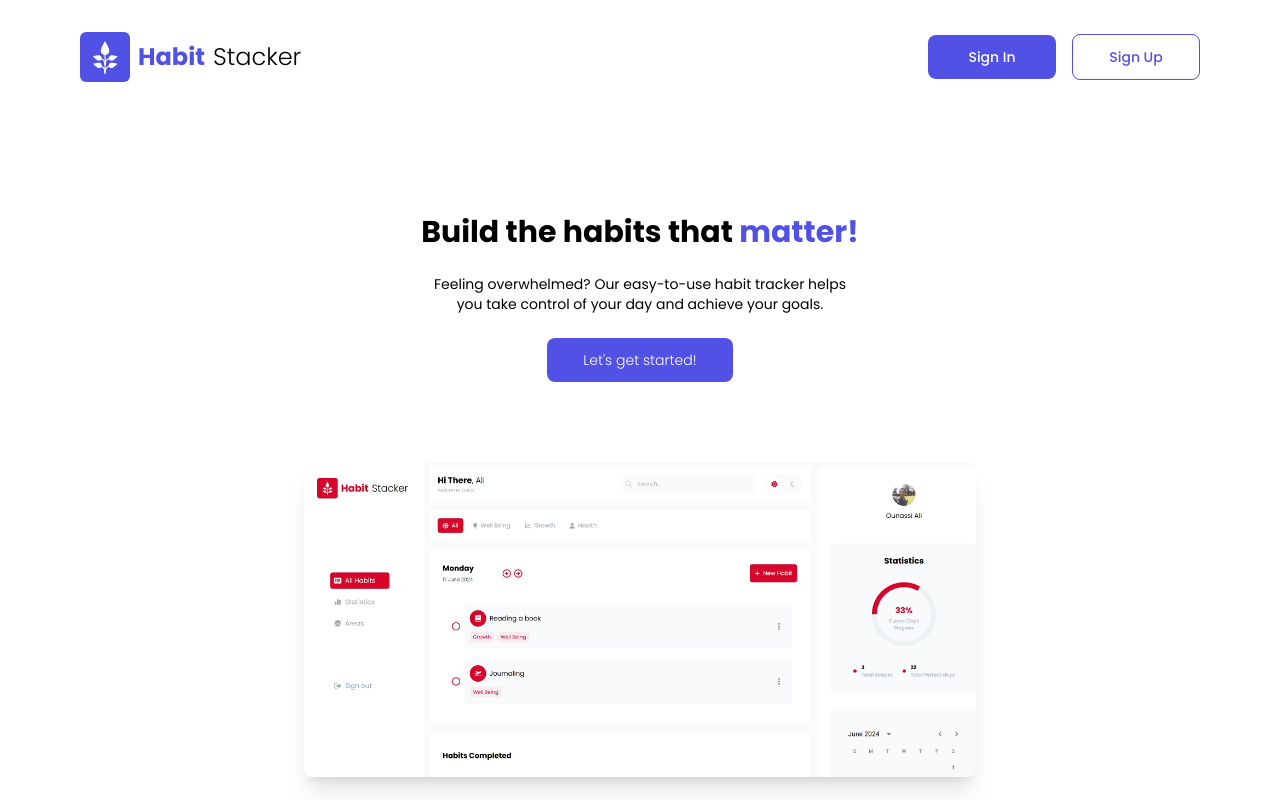
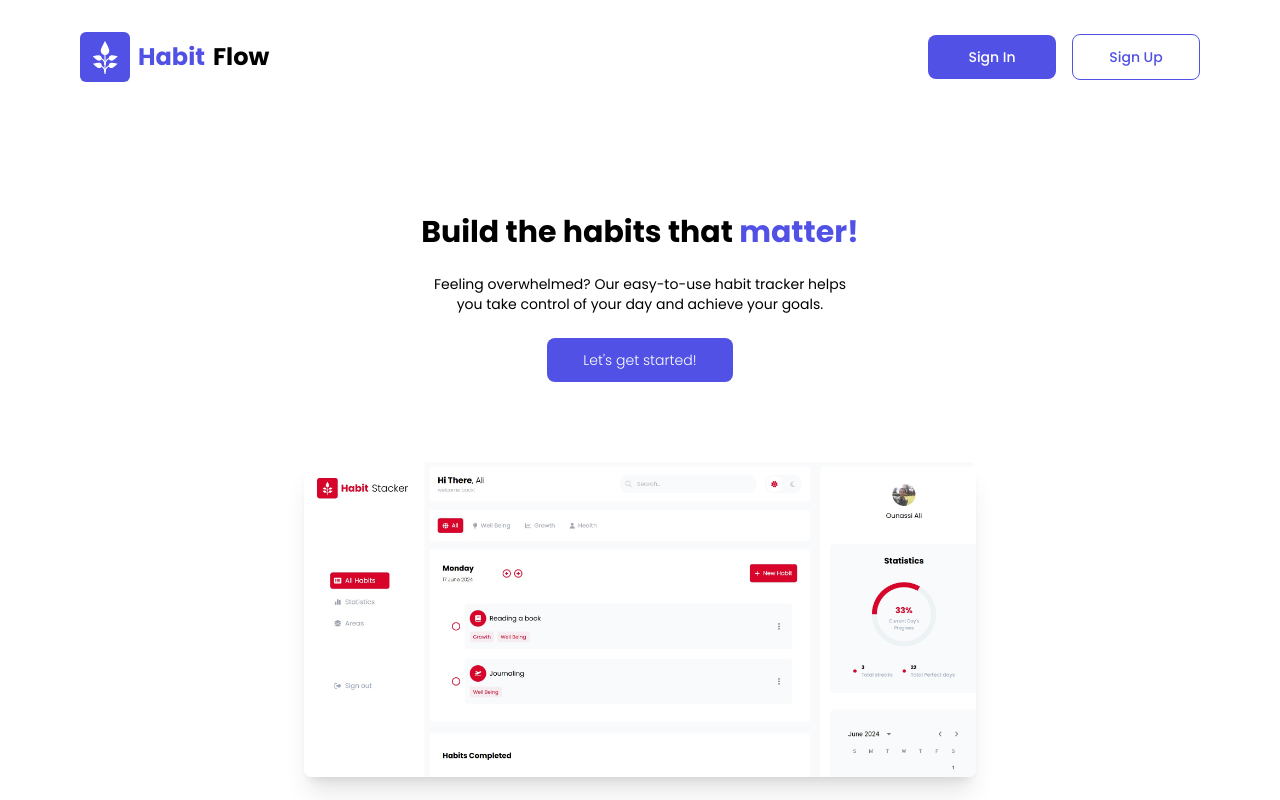
Before and after one commit to Niyaz-0/Habit-Flow, a Next.js app: page / in a window 1280 px wide. Built offline with nearby package versions, Linux system fonts and the light colour scheme; no server answers.

Commit message:
Stacker to Flow

```diff
--- a/app/Components/LogoAnName.tsx
+++ b/app/Components/LogoAnName.tsx
@@ -20,7 +20,7 @@ function LogoAnName() {
         >
           Habit
         </span>
-        <span className="font-light"> Stacker</span>
+        <span className="font-bold"> Flow</span>
       </span>
     </div>
   );
--- a/app/admin/components/AdminUserTable.tsx
+++ b/app/admin/components/AdminUserTable.tsx
@@ -17,8 +17,8 @@ type AdminUserTableProps = {
 
 export default function AdminUserTable({ users }: AdminUserTableProps) {
   return (
-    <div className="overflow-x-auto">
-      <table className="min-w-full divide-y divide-gray-200 table-auto">
+    <div className="w-full overflow-x-auto">
+      <table className="min-w-full divide-y divide-gray-200 ">
         <thead className="bg-gray-100">
           <tr>
             <th className="px-4 py-2 text-left text-sm font-medium text-gray-700">Username</th>
```
